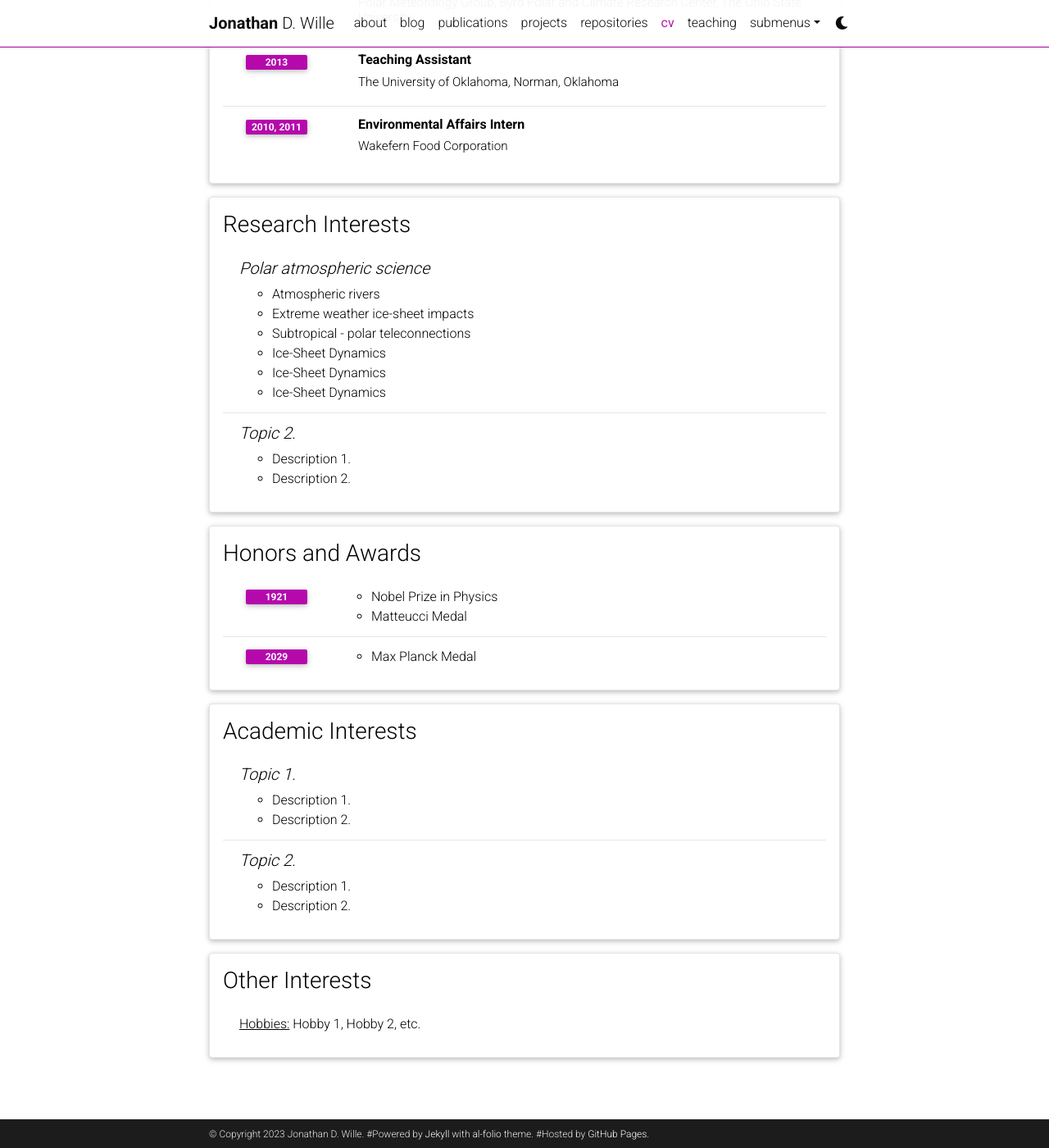
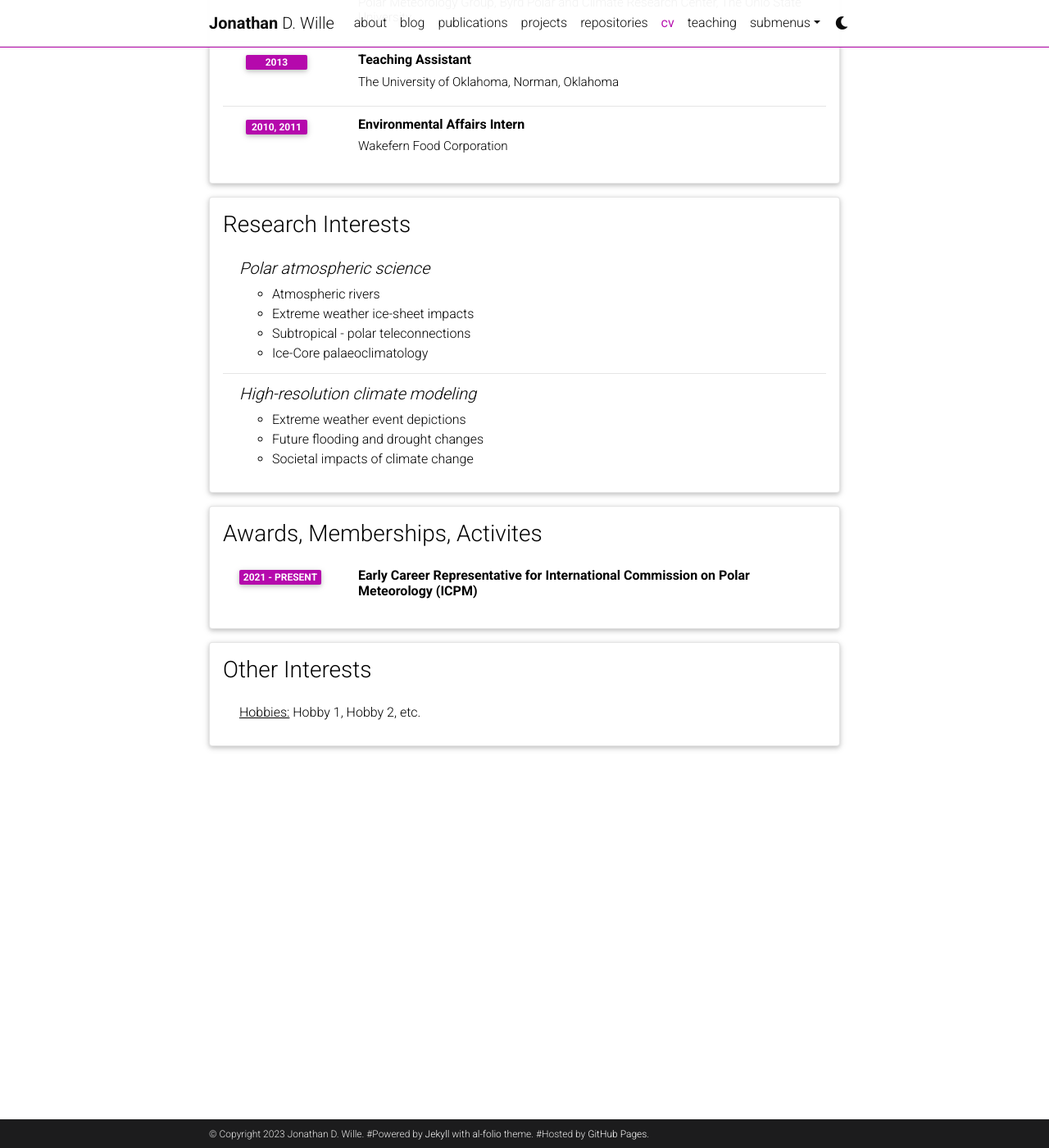
Before and after one commit to jonathanwille/jonathanwille.github.io, a Jekyll site: the page built from _pages/cv.md, in a window 1280 px wide and 1400 px high, scrolled down 1727 px. Shown: the whole window at 82% size. Built offline with Jekyll 4.4.1, drawn with Linux system fonts in a browser that asks for light colours; comment, search, counter and statistics services are not loaded; a style sheet for code colours, icons or effects is not loaded.

Commit message:
Update cv.yml

```diff
--- a/_data/cv.yml
+++ b/_data/cv.yml
@@ -111,36 +111,37 @@
         - Atmospheric rivers
         - Extreme weather ice-sheet impacts
         - Subtropical - polar teleconnections
-        - Ice-Sheet Dynamics
-        - Ice-Sheet Dynamics
-        - Ice-Sheet Dynamics
-    - title: Topic 2.
+        - Ice-Core palaeoclimatology
+    - title: High-resolution climate modeling
       items:
-        - Description 1.
-        - Description 2.
+        - Extreme weather event depictions
+        - Future flooding and drought changes
+        - Societal impacts of climate change
 
-- title: Honors and Awards
+
+
+
+- title: Awards, Memberships, Activites
   type: time_table
   contents:
-    - year: 1921
-      items:
-        - Nobel Prize in Physics
-        - Matteucci Medal
-    - year: 2029
-      items:
-        - Max Planck Medal
+    - title: Early Career Representative for International Commission on Polar Meteorology (ICPM)
+      year: 2021 - present
+      #description:
+        #- <u>Project:</u> nextGEMS | Next Generation Earth Modelling Systems
+        #- <u>Advisor:</u> Erich Fischer
 
-- title: Academic Interests
-  type: nested_list
-  contents:
-    - title: Topic 1.
-      items:
-        - Description 1.
-        - Description 2.
-    - title: Topic 2.
-      items:
-        - Description 1.
-        - Description 2.
+
+#- title: Academic Interests
+#  type: nested_list
+#  contents:
+#    - title: Topic 1.
+#      items:
+#        - Description 1.
+#        - Description 2.
+#    - title: Topic 2.
+#      items:
+#        - Description 1.
+#        - Description 2.
 
 - title: Other Interests
   type: list
```
